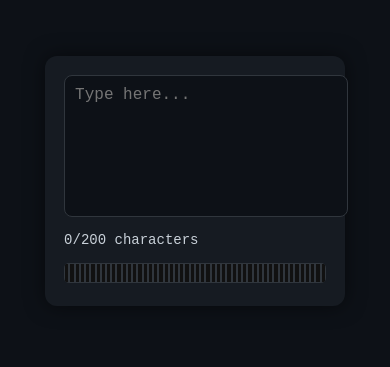
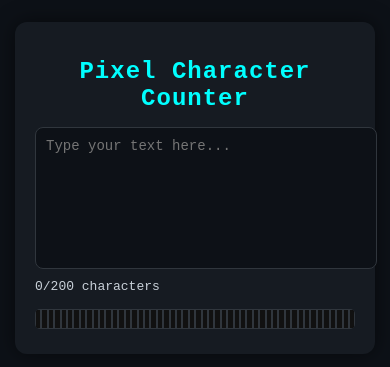
Before and after one commit to Jacksparrow7-coder/textarea-emc, a plain HTML site: page index.html in a window 390 px wide. Shown: the part 249-616 px from the top of the page. Drawn offline with Linux system fonts and the light colour scheme.

Commit message:
changes for mobile design

```diff
--- a/index.html
+++ b/index.html
@@ -8,11 +8,12 @@
 <script src="script.js" defer></script>
 </head>
 <body>
-<div class="container">
-  <textarea id="textArea" placeholder="Type here..."></textarea>
-  <div class="counter" id="counter">0/200 characters</div>
-  <div class="loading-bar-container" id="loadingBarContainer"></div>
-  <div class="warning" id="warning"></div>
-</div>
+  <div class="container">
+    <h1 class="title">Pixel Character Counter</h1>
+    <textarea id="textArea" placeholder="Type your text here..."></textarea>
+    <div class="counter" id="counter">0/200 characters</div>
+    <div class="loading-bar-container" id="loadingBarContainer"></div>
+    <div class="warning" id="warning"></div>
+  </div>
 </body>
 </html>
--- a/script.js
+++ b/script.js
@@ -4,7 +4,7 @@ let warning = document.getElementById("warning");
 let loadingBarContainer = document.getElementById("loadingBarContainer");
 
 let MAX_CHARS = 200;
-let PIXELS = 50; // number of pixel blocks
+let PIXELS = 50;
 
 // Create pixel blocks dynamically
 for (let i = 0; i < PIXELS; i++) {
@@ -26,10 +26,8 @@ textArea.addEventListener("input", () => {
     warning.textContent = "";
   }
 
-  // Update counter
   counter.textContent = `${textLength}/${MAX_CHARS} characters`;
 
-  // Fill pixel blocks based on character count
   let filledPixels = Math.round((textLength / MAX_CHARS) * PIXELS);
   pixels.forEach((pixel, index) => {
     if (index < filledPixels) {
--- a/style.css
+++ b/style.css
@@ -6,14 +6,28 @@ body {
   height: 100vh;
   background: #0d1117;
   color: #c9d1d9;
+  margin: 0;
+  padding: 15px;
 }
 
 .container {
   width: 70%;
+  max-width: 600px;
   background: #161b22;
   padding: 5%;
   border-radius: 12px;
   box-shadow: 0 0 20px rgba(0, 0, 0, 0.5);
+  display: flex;
+  flex-direction: column;
+  align-items: stretch;
+}
+
+.title {
+  text-align: center;
+  font-size: 1.8rem;
+  margin-bottom: 15px;
+  color: #00ffff;
+  letter-spacing: 1px;
 }
 
 textarea {
@@ -38,6 +52,7 @@ textarea {
   color: #ff6b6b;
   font-weight: bold;
   margin-top: 5px;
+  text-align: center;
 }
 
 .loading-bar-container {
@@ -61,3 +76,23 @@ textarea {
 .pixel.filled {
   background-color: #0ff;
 }
+
+/* ✅ Mobile Responsive */
+@media (max-width: 600px) {
+  .container {
+    width: 100%;
+    padding: 20px;
+  }
+
+  .title {
+    font-size: 1.5rem;
+  }
+
+  textarea {
+    font-size: 14px;
+  }
+
+  .counter {
+    font-size: 13px;
+  }
+}
```
